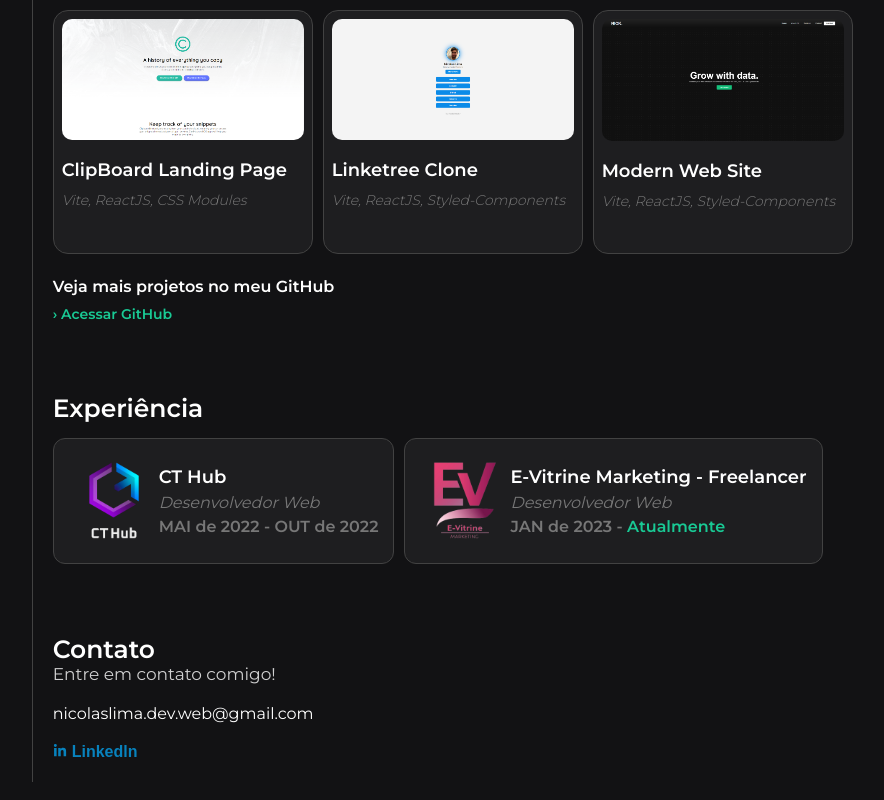
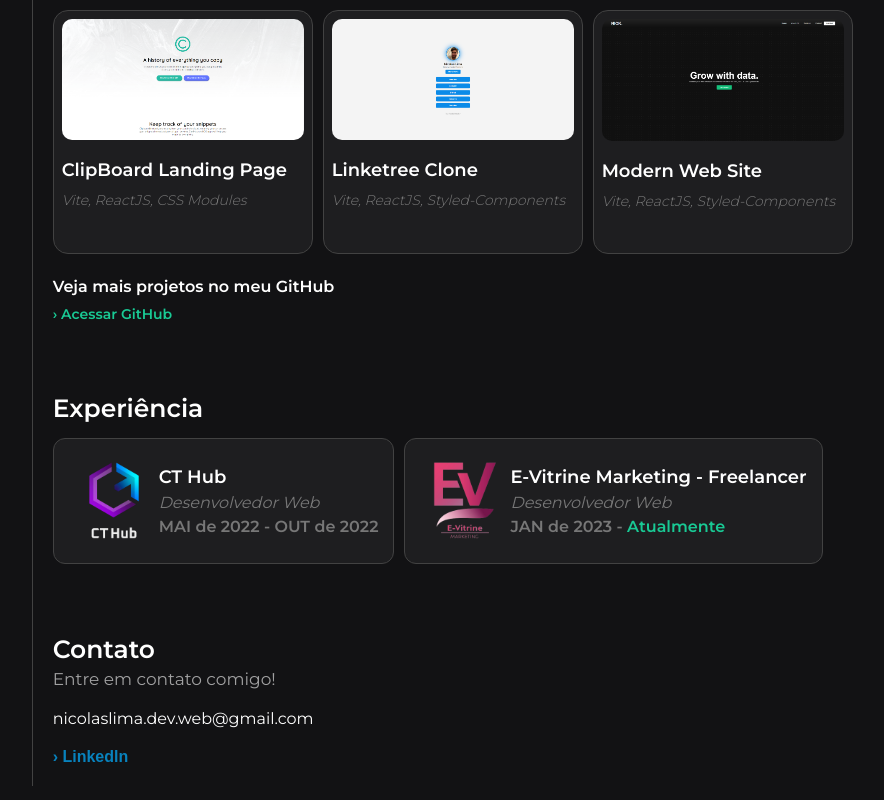
Before and after one commit to NicolasLimaDEV/NewSite, a React (Vite) app: page / in a window 1280 px wide. Shown: the part 1035-1835 px from the top of the page, without its empty margins (378-1262 px from the left). Built offline with nearby package versions, Linux system fonts and the light colour scheme.

Commit message:
alteração no logo link do linkedin

```diff
--- a/src/components/Contato/contatoStyle.jsx
+++ b/src/components/Contato/contatoStyle.jsx
@@ -10,7 +10,8 @@ export const ContatoContainer = styled.section`
   h3{
     font-weight: 400;
     font-size: 17px;
-    opacity: 0.8;
+    opacity: 0.6;
+    margin-top: 5px;
   }
 
   p{
@@ -31,17 +32,10 @@ export const ContatoContainer = styled.section`
       margin-left: 10px;
     }
 
-    span{
-      margin-right: 5px;
-      font-size: 14px;
-    }
-
     a{
       font-size: 16px;
       font-weight: bold;
       color: var(--linkedinColor);
-      display: flex;
-      align-items: center;
       text-decoration: none;
     }
   }
--- a/src/components/Contato/index.jsx
+++ b/src/components/Contato/index.jsx
@@ -11,7 +11,7 @@ const Contato = ()=> {
 
       <button>
         <a href="https://linkedin.com/in/nicolaslimadev" target='_blank'>
-          <span><FaLinkedinIn color='#0882BD' /></span>
+        &rsaquo;
           Linkedln
         </a>
       </button>
```
